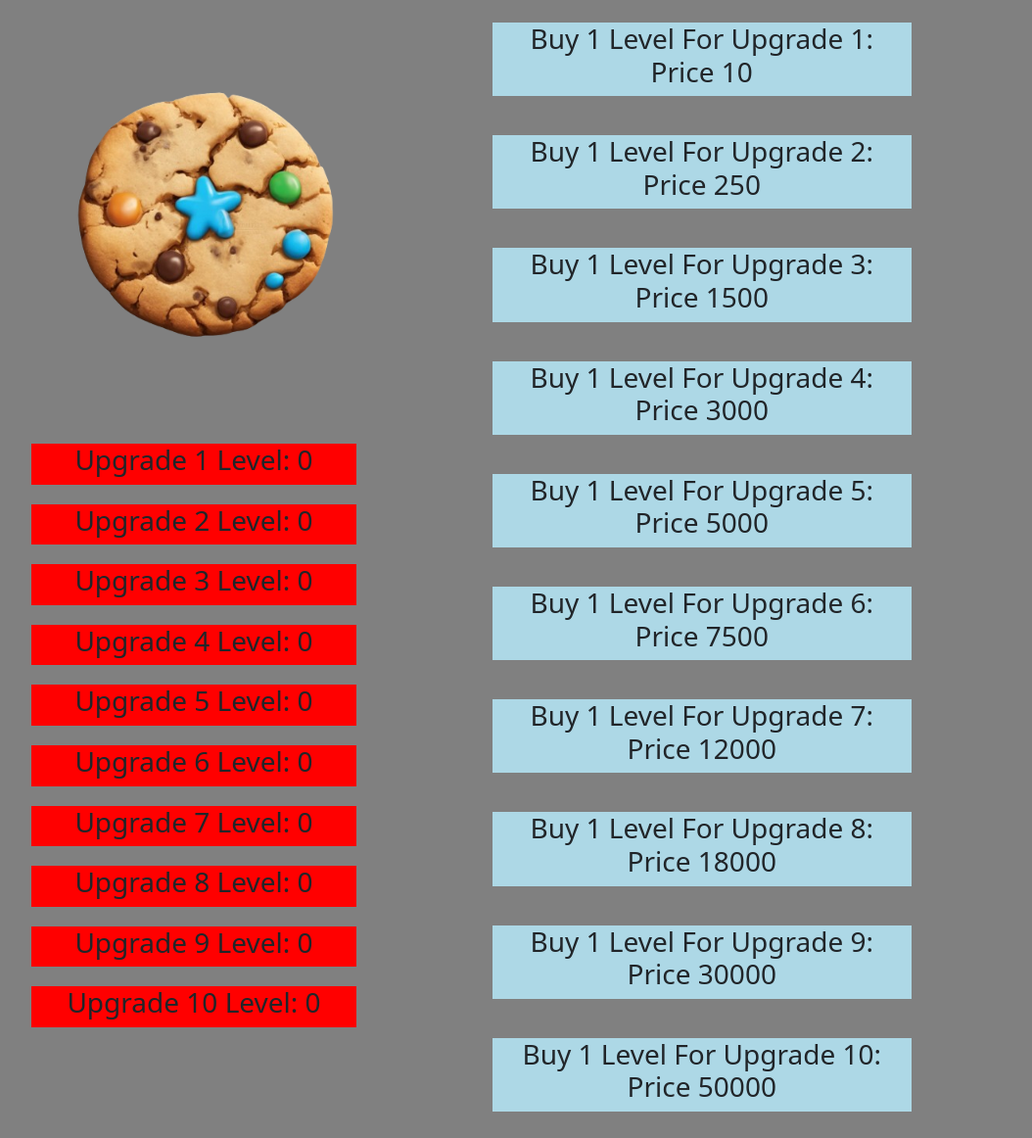
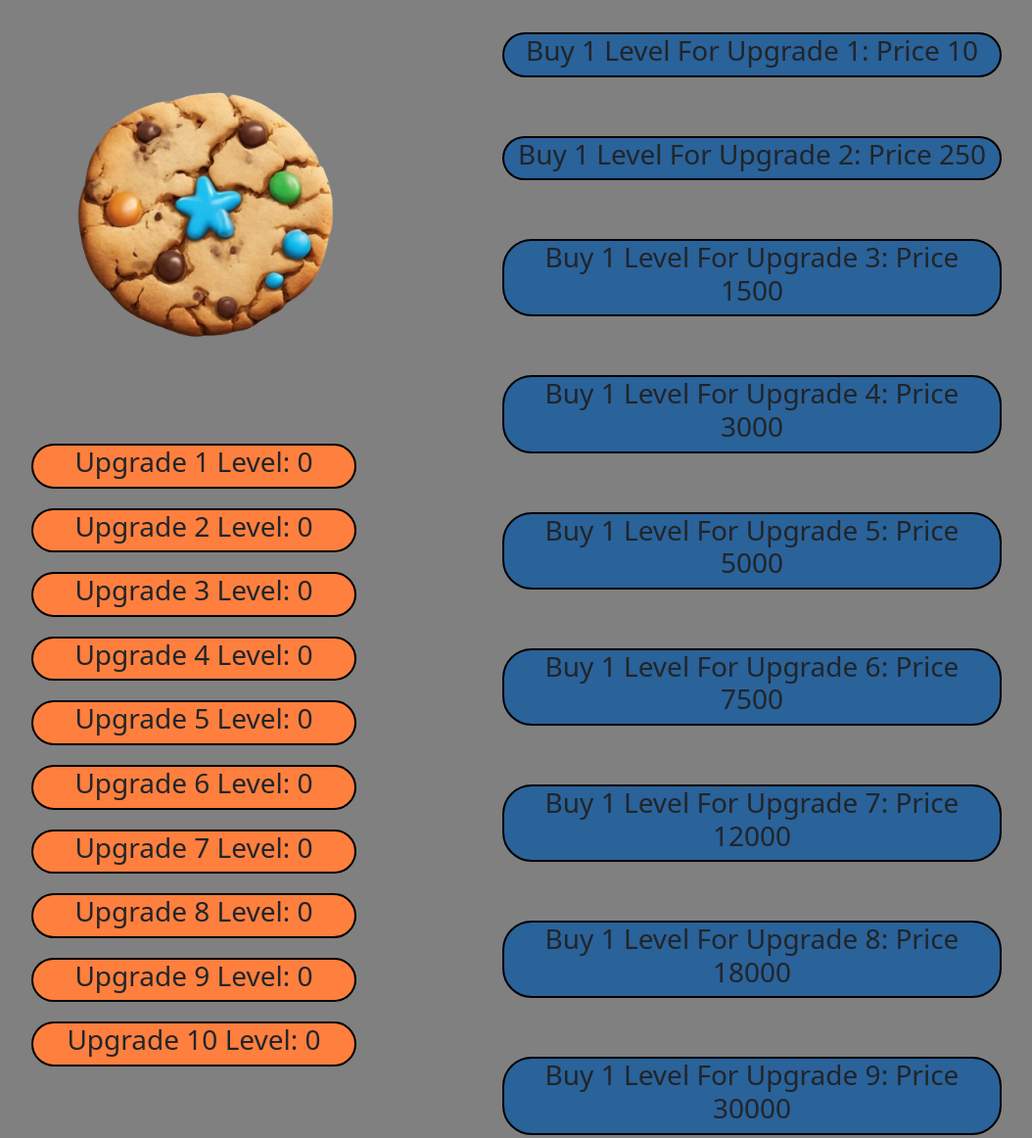
Before and after one commit to StephenIles/Milestone-Project-2, a website: page index.html in a window 1280 px wide. Shown: the part 317-1479 px from the top of the page at 98% size, without its empty margins (157-1211 px from the left). Drawn offline with nearby package versions, Linux system fonts and the light colour scheme.

Commit message:
Added jquery to colour the upgrade buttons when the mouse enters and leaves the button

```diff
--- a/assets/css/style.css
+++ b/assets/css/style.css
@@ -50,13 +50,17 @@ body {
 }
 
 .upgrade-stats {
-    background-color: red;
+    background-color: #FF7F3E;
     margin: 10px;
+    border-radius: 30px;
+    border: solid 2px black;
 }
 
 .upgrade-b {
-    background-color: blue;
-    margin: 20px;
+    background-color: #2A629A;
+    border-radius: 30px;
+    border: solid 2px black;
+    margin: 30px;
 }
 
 /****************** Footer **************/
--- a/assets/scripts/game.js
+++ b/assets/scripts/game.js
@@ -64,7 +64,12 @@ $(function () {
   // Button Functionallity
 
   $.each(upgradeButtons, function (index, value) {
-    $(upgradeButtons[index]).css("background-color", "lightblue");
+    $(upgradeButtons[index]).on("mouseenter", function () {
+      $(upgradeButtons[index]).css("background-color", "#003285")
+    });
+    $(upgradeButtons[index]).on("mouseleave", function () {
+      $(upgradeButtons[index]).css("background-color", "#2A629A")
+    });
     $(value).on("click", function () {
       if (currentCookies > upgradePrices[index]) {
         if (upgradeLevels[index] <= 9) {
--- a/index.html
+++ b/index.html
@@ -12,10 +12,10 @@
   <body>
     <div class="container-fluid header justify-content-center">
       <div class="row text-center justify-content-center">
-        <div class="col-lg-2">
+        <div class="col-2">
           <div class="logo"></div>
         </div>
-        <div class="col-lg-6">
+        <div class="col">
           <div class="row h-100 align-items-center">
             <div class="col-lg"><a href="index.html"><h4>Home</h4></a></div>
             <div class="col-lg"><a href="#how-to"><h4>How to Play</h4></a></div>
@@ -66,25 +66,25 @@
         </div>
         <div class="col-lg game-right justify-content-center">
           <div class="row upgrade-buttons h-100 align-content-center">
-            <div class="col-lg-9 upgrade-b b1"><h3>Buy 1 Level For Upgrade 1: Price <span id="u1p">0</span></h3></div>
+            <div class="col-lg upgrade-b b1"><h3>Buy 1 Level For Upgrade 1: Price <span id="u1p">0</span></h3></div>
             <div class="w-100"></div>
-            <div class="col-lg-9 upgrade-b b2"><h3>Buy 1 Level For Upgrade 2: Price <span id="u2p">0</span></h3></div>
+            <div class="col-lg upgrade-b b2"><h3>Buy 1 Level For Upgrade 2: Price <span id="u2p">0</span></h3></div>
             <div class="w-100"></div>
-            <div class="col-lg-9 upgrade-b b3"><h3>Buy 1 Level For Upgrade 3: Price <span id="u3p">0</span></h3></div>
+            <div class="col-lg upgrade-b b3"><h3>Buy 1 Level For Upgrade 3: Price <span id="u3p">0</span></h3></div>
             <div class="w-100"></div>
-            <div class="col-lg-9 upgrade-b b4"><h3>Buy 1 Level For Upgrade 4: Price <span id="u4p">0</span></h3></div>
+            <div class="col-lg upgrade-b b4"><h3>Buy 1 Level For Upgrade 4: Price <span id="u4p">0</span></h3></div>
             <div class="w-100"></div>
-            <div class="col-lg-9 upgrade-b b5"><h3>Buy 1 Level For Upgrade 5: Price <span id="u5p">0</span></h3></div>
+            <div class="col-lg upgrade-b b5"><h3>Buy 1 Level For Upgrade 5: Price <span id="u5p">0</span></h3></div>
             <div class="w-100"></div>
-            <div class="col-lg-9 upgrade-b b6"><h3>Buy 1 Level For Upgrade 6: Price <span id="u6p">0</span></h3></div>
+            <div class="col-lg upgrade-b b6"><h3>Buy 1 Level For Upgrade 6: Price <span id="u6p">0</span></h3></div>
             <div class="w-100"></div>
-            <div class="col-lg-9 upgrade-b b7"><h3>Buy 1 Level For Upgrade 7: Price <span id="u7p">0</span></h3></div>
+            <div class="col-lg upgrade-b b7"><h3>Buy 1 Level For Upgrade 7: Price <span id="u7p">0</span></h3></div>
             <div class="w-100"></div>
-            <div class="col-lg-9 upgrade-b b8"><h3>Buy 1 Level For Upgrade 8: Price <span id="u8p">0</span></h3></div>
+            <div class="col-lg upgrade-b b8"><h3>Buy 1 Level For Upgrade 8: Price <span id="u8p">0</span></h3></div>
             <div class="w-100"></div>
-            <div class="col-lg-9 upgrade-b b9"><h3>Buy 1 Level For Upgrade 9: Price <span id="u9p">0</span></h3></div>
+            <div class="col-lg upgrade-b b9"><h3>Buy 1 Level For Upgrade 9: Price <span id="u9p">0</span></h3></div>
             <div class="w-100"></div>
-            <div class="col-lg-9 upgrade-b b10"><h3>Buy 1 Level For Upgrade 10: Price <span id="u10p">0</span></h3></div>
+            <div class="col-lg upgrade-b b10"><h3>Buy 1 Level For Upgrade 10: Price <span id="u10p">0</span></h3></div>
             <div class="w-100"></div>
           </div>
         </div>
```
